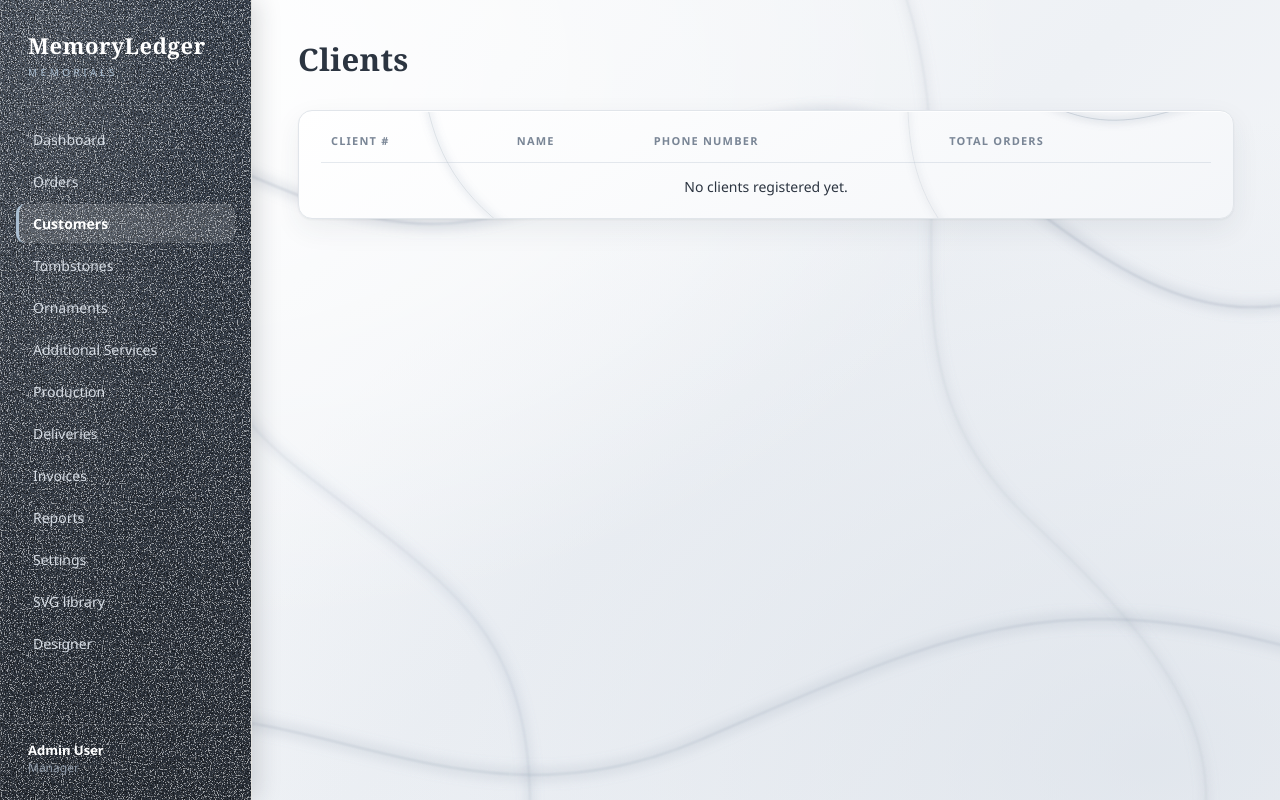
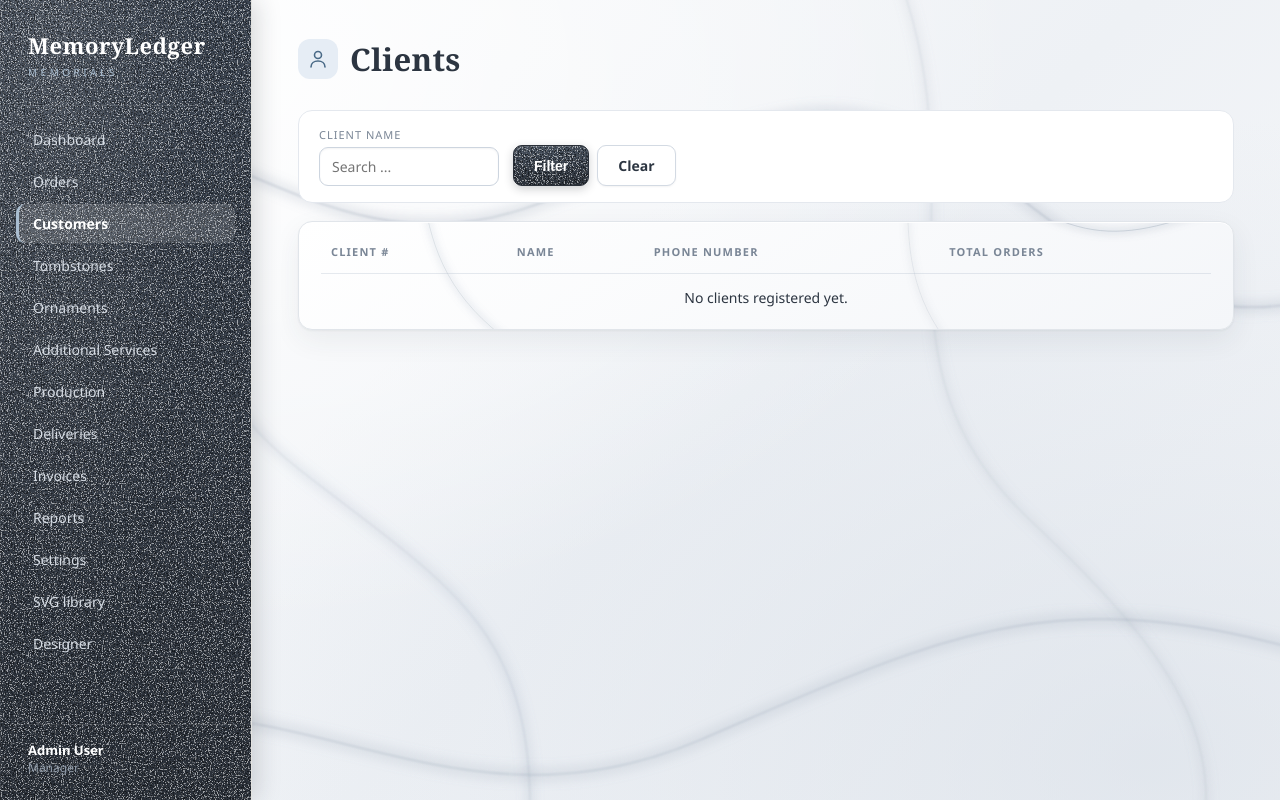
Before and after one commit to deyana-angelova/MemorialLedger, a Spring Boot app: page /clients in a window 1280 px wide. Run offline with Spring Boot 4, Linux system fonts and the light colour scheme.

Commit message:
added filtering system to clients added icons to pages

```diff
--- a/src/main/java/com/example/MemorialLedger/Order/ClientViewController.java
+++ b/src/main/java/com/example/MemorialLedger/Order/ClientViewController.java
@@ -4,6 +4,11 @@ import org.springframework.stereotype.Controller;
 import org.springframework.ui.Model;
 import org.springframework.web.bind.annotation.GetMapping;
 import org.springframework.web.bind.annotation.RequestMapping;
+import org.springframework.web.bind.annotation.RequestParam;
+
+import java.util.List;
+import java.util.Locale;
+import java.util.stream.Collectors;
 
 @Controller
 @RequestMapping("/clients")
@@ -15,8 +20,15 @@ public class ClientViewController {
     }
     //get all clients
     @GetMapping
-    public String index(Model model){
-        model.addAttribute("clients", repo.findAll());
+    public String index(@RequestParam(required = false) String name,
+            Model model){
+        List<Client> result = repo.findAll().stream()
+                        .filter(c -> name == null || name.isBlank()
+                        || (c.getName() != null
+                        && c.getName().toLowerCase().contains(name.trim().toLowerCase())))
+                                .collect(Collectors.toList());
+        model.addAttribute("clients", result);
+        model.addAttribute("fName", name);
         return "client/clients";
     }
 }
--- a/src/main/resources/static/style.css
+++ b/src/main/resources/static/style.css
@@ -383,3 +383,13 @@ input:focus, select:focus, textarea:focus {
 }
 .filters input, .filters select { width: 180px; }
 .filter-actions { display: flex; gap: 8px; }
+
+
+.title-icon { display: flex; align-items: center; gap: 12px; }
+.title-icon svg {
+    width: 40px; height: 40px; flex: none;
+    padding: 8px;
+    color: #4a6a87;
+    background: #e6edf5;
+    border-radius: 12px;
+}
--- a/src/main/resources/templates/client/clients.html
+++ b/src/main/resources/templates/client/clients.html
@@ -13,9 +13,26 @@
 
     <main class="content">
         <header class="topbar">
-            <h1>Clients</h1>
+            <h1 class="title-icon">
+                <svg viewBox="0 0 24 24" fill="none" stroke="currentColor"
+                     stroke-width="1.6" stroke-linecap="round" stroke-linejoin="round" aria-hidden="true">
+                    <circle cx="12" cy="8" r="3.5"/>
+                    <path d="M5 20c0-3.9 3.1-6 7-6s7 2.1 7 6"/>
+                </svg>
+                Clients
+            </h1>
         </header>
+        <form class="filters" method="get" th:action="@{/clients}">
+            <div>
+                <label>Client name</label>
+                <input type="text" name="name" placeholder="Search ..." th:value="${fName}">
+            </div>
 
+            <div class="filter-actions">
+                <button class="btn" type="submit">Filter</button>
+                <a class="btn btn-light" th:href="@{/clients}">Clear</a>
+            </div>
+        </form>
         <div class="card">
             <table>
                 <thead>
```
Also changed, not shown: src/main/resources/templates/additionalservice/additionalservices.html (+10 -1 lines), src/main/resources/templates/order/orders.html (+12 -4 lines), src/main/resources/templates/ornament/ornaments.html (+8 -1 lines), src/main/resources/templates/tombstones/index.html (+9 -1 lines).
